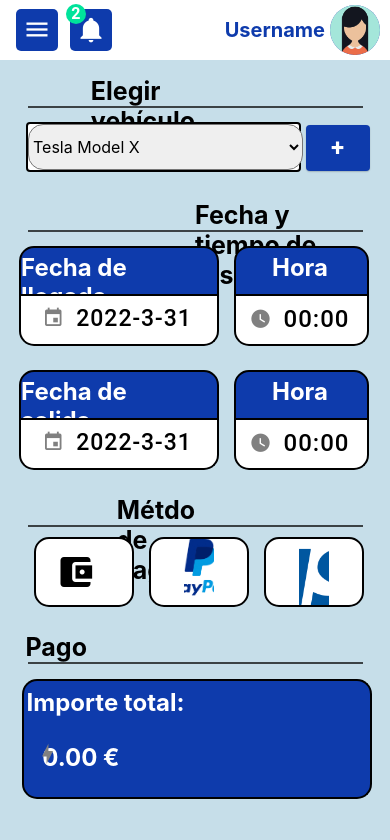
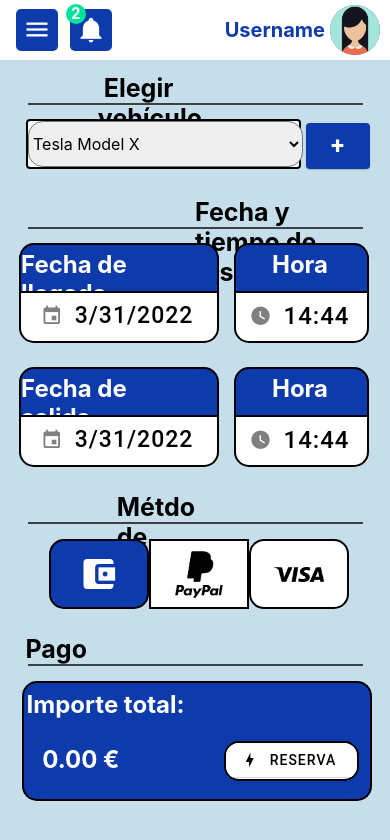
Before and after one commit to PTIN2022/gesys-mobile-app, a React Native app: screen /ReservaElectrolinera in a window 390 px wide. Shown: the top 840 px of the page. Built offline with nearby package versions, Linux system fonts and the light colour scheme; what react-native-status-bar-height would draw is missing.

Commit message:
Update ReservaElectrolinera.js

```diff
--- a/src/views/ReservaElectrolinera.js
+++ b/src/views/ReservaElectrolinera.js
@@ -1,17 +1,54 @@
 import Background from '../components/Background'
 import React, { useState } from 'react'
 import { Text,Platform, View, Image, Picker, StyleSheet } from 'react-native'
-import { Button } from 'react-native-paper';
+import { Button, ToggleButton } from 'react-native-paper';
 import { theme } from '../core/theme'
 import DateTimePicker from '@react-native-community/datetimepicker';
+
 
 export default function ReservaElectrolinera() {
 
   let aux_date = new Date();
   let welcomedate= aux_date.getFullYear()+'-'+(aux_date.getMonth()+1)+'-'+ aux_date.getDate();
   let goodbyedate= aux_date.getFullYear()+'-'+(aux_date.getMonth()+1)+'-'+ aux_date.getDate();
+  var buttonColor1 = theme.colors.primary;
+  var buttonColor2 = "white";
+  var buttonColor3 = "white";
+  var coloricon1= "white";
+  var coloricon2= "black";
+  var coloricon3= "black";
 
   const [selectedValue, setSelectedValue] = useState("java");
+  const [value, setValue] = React.useState('saldo');
+
+  function changeButtonColor(color){
+    if(color === "boto1"){
+      buttonColor1 = theme.colors.primary;
+      coloricon1 = "white";
+    }
+    else{
+      buttonColor1 = "white";
+      coloricon1="black";
+    }
+
+    if(color === "boto2"){
+      buttonColor2 = theme.colors.primary;
+      coloricon2 = "white";
+    }
+    else{
+      buttonColor2 = "white";
+      coloricon2="black";
+    }
+
+    if(color === "boto3"){
+      buttonColor3 = theme.colors.primary;
+      coloricon3 = "white";
+    }
+    else{
+      buttonColor3 = "white";
+      coloricon3="black";
+    }
+  }
 
   function useInput() {
     const [mydate, setDate] = useState(new Date());
@@ -52,7 +89,7 @@
   return (
       <Background>
         <View style={{ flexDirection: "row",justifyContent: "flex-end", marginBottom: 20 }}>
-          <Text style={styles.texto}>Elegir vehículo</Text>
+          <Text style={{color: 'black',fontSize: 25,position: 'absolute',right: -7,fontWeight: 'bold',}}> Elegir vehículo </Text>
         </View>
           <View style={{
             height: 2,
@@ -98,7 +135,7 @@
         </View>
         <View style={{flexDirection: 'row'}}>
           <View style={{borderColor: 'black', borderWidth:2, borderTopWidth:0, marginLeft:13, width: 200, height: 50, borderBottomLeftRadius: 15, borderBottomRightRadius: 15, overflow: "hidden",backgroundColor: 'white'}}>
-            <Button icon="calendar" color="grey" labelStyle={{fontSize: 22, justifyContent: 'space-between'}} title={'open'} onPress={input1.displayDatepicker}> <Text style={{color:'black', fontSize: 23}}>{welcomedate} </Text></Button>
+            <Button icon="calendar" color="grey" labelStyle={{fontSize: 22, justifyContent: 'space-between'}} title={'open'} onPress={input1.displayDatepicker}> <Text style={{color:'black', fontSize: 23}}>{input1.mydate.toLocaleDateString()} </Text></Button>
               {input1.isDisplayDate && (
                 <DateTimePicker
                   value={input1.mydate}
@@ -110,7 +147,7 @@
                 )}
           </View>
           <View style={{borderColor: 'black', borderWidth:2, borderTopWidth:0, marginHorizontal:15, width: 135, height: 50, borderBottomLeftRadius: 15, borderBottomRightRadius: 15, overflow: "hidden",backgroundColor: 'white'}}>
-            <Button  icon="clock" color="grey" labelStyle={{fontSize: 22, justifyContent: 'space-between'}} title={'open'} onPress={input2.displayTimepicker}> <Text style={{color:'black', fontSize: 24}}>00:00 </Text></Button>
+            <Button  icon="clock" color="grey" labelStyle={{fontSize: 22, justifyContent: 'space-between'}} title={'open'} onPress={input2.displayTimepicker}> <Text style={{color:'black', fontSize: 24}}>{input2.mydate.getHours() + ':' + input2.mydate.getMinutes()}  </Text></Button>
               {input2.isDisplayDate && (
               <DateTimePicker
                 value={input2.mydate}
@@ -134,19 +171,20 @@
         </View>
         <View style={{flexDirection: 'row'}}>
           <View style={{borderColor: 'black', borderWidth:2, borderTopWidth:0, marginLeft:13, width: 200, height: 50, borderBottomLeftRadius: 15, borderBottomRightRadius: 15, overflow: "hidden",backgroundColor: 'white'}}>
-            <Button icon="calendar" color="grey" labelStyle={{fontSize: 22, justifyContent: 'space-between'}} title={'open'} onPress={input3.displayDatepicker}> <Text style={{color:'black', fontSize: 23}}>{welcomedate} </Text></Button>
+            <Button icon="calendar" color="grey" labelStyle={{fontSize: 22, justifyContent: 'space-between'}} title={'open'} onPress={input3.displayDatepicker}> <Text style={{color:'black', fontSize: 23}}>{input3.mydate.toLocaleDateString()}  </Text></Button>
               {input3.isDisplayDate && (
                 <DateTimePicker
                   value={input3.mydate}
                   mode={input3.displaymode}
                   is24Hour={true}
                   display="default"
+                  minimumDate={input1.mydate}
                   onChange={input3.changeSelectedDate}
                 />
                 )}
           </View>
           <View style={{borderColor: 'black', borderWidth:2, borderTopWidth:0, marginHorizontal:15, width: 135, height: 50, borderBottomLeftRadius: 15, borderBottomRightRadius: 15, overflow: "hidden",backgroundColor: 'white'}}>
-            <Button  icon="clock" color="grey" labelStyle={{fontSize: 22, justifyContent: 'space-between'}} title={'open'} onPress={input4.displayTimepicker}> <Text style={{color:'black', fontSize: 24}}>00:00 </Text></Button>
+            <Button  icon="clock" color="grey" labelStyle={{fontSize: 22, justifyContent: 'space-between'}} title={'open'} onPress={input4.displayTimepicker}> <Text style={{color:'black', fontSize: 24}}>{input4.mydate.getHours() + ':' + input4.mydate.getMinutes()}  </Text></Button>
               {input4.isDisplayDate && (
               <DateTimePicker
                 value={input4.mydate}
@@ -171,22 +209,11 @@
             marginBottom: 10
         }} />
 
-        <View style={{flexDirection: 'row'}}>
-          <View style={{justifyContent: 'center', alignItems: 'center', borderColor: 'black', borderWidth:2, marginLeft:7, width: 100, height: 70, borderRadius:15, overflow: "hidden",backgroundColor: 'white'}}>
-            <Button icon="wallet" color="black" labelStyle={{fontSize: 40, justifyContent: 'center', alignItems: 'center'}} title={'open'} onPress={input1.displayDatepicker}></Button>
-          </View>
-          <View style={{justifyContent: 'center', alignItems: 'center', borderColor: 'black', borderWidth:2, marginHorizontal:15, width: 100, height: 70, borderRadius:15, overflow: "hidden",backgroundColor: 'white'}}>
-            <Button color="grey" labelStyle={{fontSize: 22,  width: 100, height: 70}} title={'open'} onPress={input1.displayTimepicker}>
-             <Image source={require('../assets/PayPal.png')} style={{height:60, width:30}} />
-            </Button>
-
-          </View>
-          <View style={{borderColor: 'black', borderWidth:2, width: 100, height: 70, borderRadius:15, overflow: "hidden",backgroundColor: 'white'}}>
-            <Button  color="grey" labelStyle={{fontSize: 22, justifyContent: 'space-between'}} title={'open'} onPress={input1.displayTimepicker}>
-            <Image source={require('../assets/Visa.png')} style={{height:60, width:30}} />
-            </Button>
-          </View>
-        </View>
+        <ToggleButton.Row style={{marginTop:5}} onValueChange={value => setValue(value)} value={value} >
+          <ToggleButton icon="wallet" color={coloricon1} value="saldo" size={40} onPress={() => {changeButtonColor("boto1")}} style={{ justifyContent: 'center', alignItems: 'center', borderColor: 'black', borderWidth:2, marginLeft:7, width: 100, height: 70, borderRadius:15, overflow: "hidden", backgroundColor:buttonColor1}} />
+          <ToggleButton icon={require('../assets/PayPal.png')} color={coloricon2} size={50} onPress={() => {changeButtonColor("boto2")}} value="paypal" style={{justifyContent: 'center', alignItems: 'center', borderColor: 'black', borderWidth:2, marginLeft:0, width: 100, height: 70, borderRadius:0, overflow: "hidden",backgroundColor:buttonColor2}}/>
+          <ToggleButton icon={require('../assets/Visa.png')} color={coloricon3} size={50} onPress={() => {changeButtonColor("boto3")}} value="visa" style={{justifyContent: 'center', alignItems: 'center', borderColor: 'black', borderWidth:2, marginLeft:0, width: 100, height: 70, borderRadius:15, overflow: "hidden", backgroundColor:buttonColor3}}/>
+        </ToggleButton.Row>
 
         <View style={{ flexDirection: "row",justifyContent: "flex-end", marginBottom: 20, marginTop:25 }}>
           <Text style={{color: 'black',fontSize: 25,position: 'absolute',right: 108,fontWeight: 'bold',}}>Pago</Text>
@@ -206,9 +233,11 @@
         <View style={{borderColor: 'black', borderWidth:2, borderTopWidth:0, marginLeft:3, marginBottom:30, width: 350, height: 60, borderBottomLeftRadius: 15, borderBottomRightRadius: 15, overflow: "hidden",backgroundColor: theme.colors.primary}}>
           <View style={styles.row}>
            <Text style={{color: 'white',fontSize: 24,position: 'absolute',right:250, top: 0,fontWeight: 'bold'}}>0.00 €</Text>
-           <Button  icon="lightning-bolt" color="grey" labelStyle={{fontSize: 22, justifyContent: 'flex-end'}} title={'open'} onPress={input1.displayTimepicker}>
-
-            </Button>
+           <View style={{borderColor: 'black', borderWidth:2, marginHorizontal:200, marginTop:-4, width: 135, height: 40, borderRadius:15 , overflow: "hidden",backgroundColor: 'white'}}>
+           <Button icon="lightning-bolt" color="white" mode="contained" onPress={() => console.log('Pressed')}>
+              Reserva
+              </Button>
+            </View>
           </View>
 
         </View>
```
